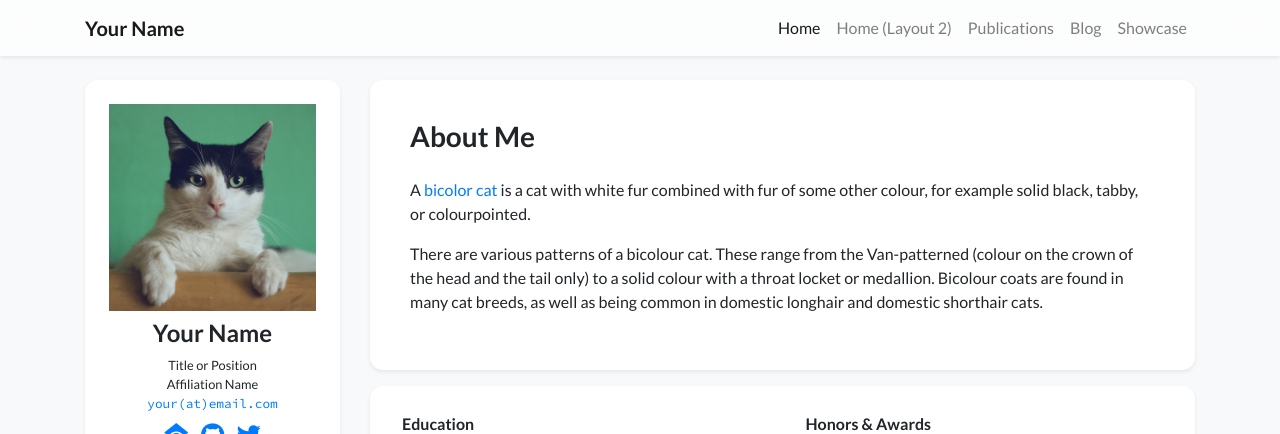
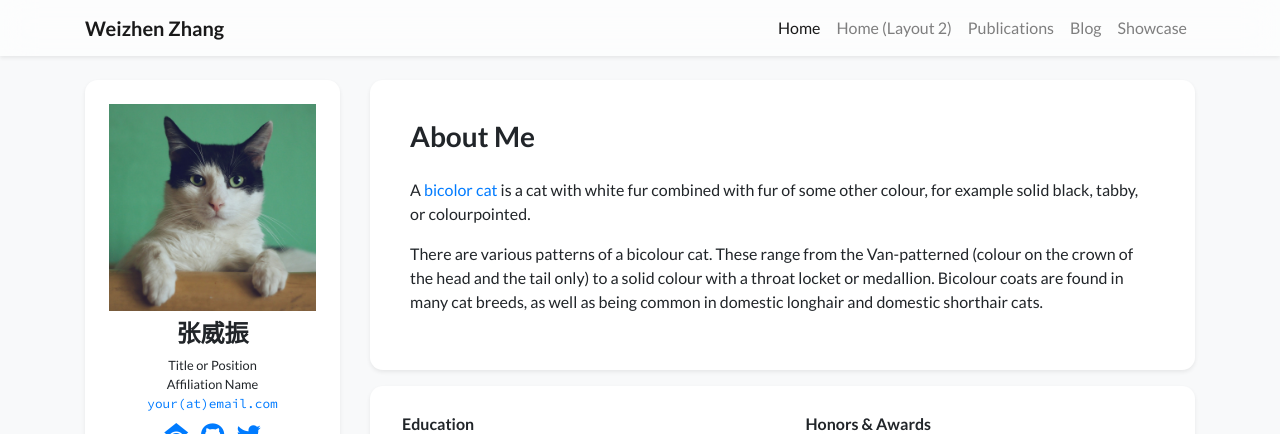
Before and after one commit to Zwz001024/weizhenzhang.github.io, a Jekyll site: the page built from index.html, in a window 1280 px wide. Shown: the top 434 px of the page. Built offline with Jekyll 4.4.1, drawn with Linux system fonts in a browser that asks for light colours; nearby versions of some CDN libraries; a style sheet for code colours, icons or effects is not loaded.

Commit message:
Update profile.yml

```diff
--- a/_data/profile.yml
+++ b/_data/profile.yml
@@ -1,6 +1,6 @@
-primary_name: "Your Name"
+primary_name: "张威振"
 secondary_name: ""
-navbar_name: "Your Name"
+navbar_name: "Weizhen Zhang"
 
 positions:
 - name: Title or Position
```
